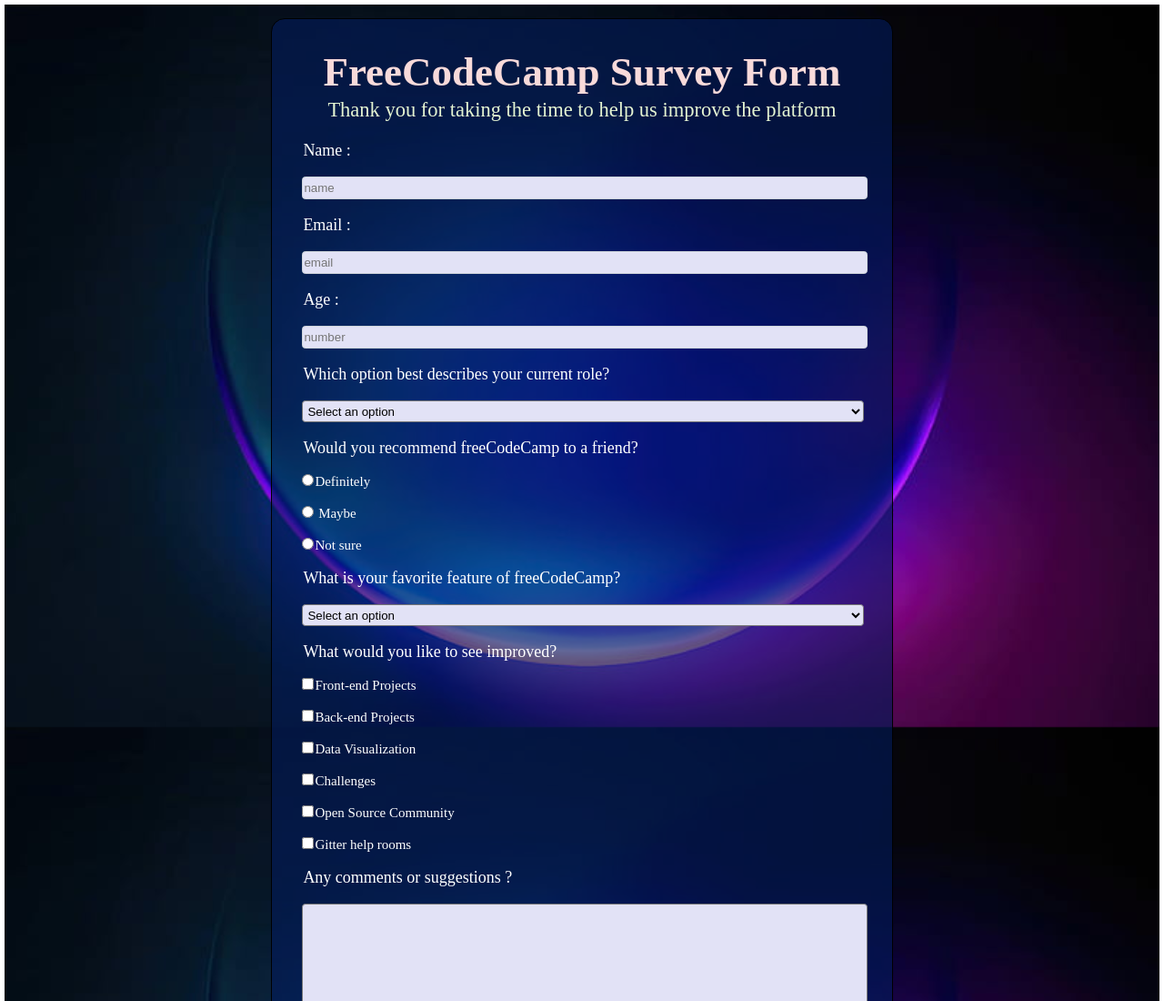
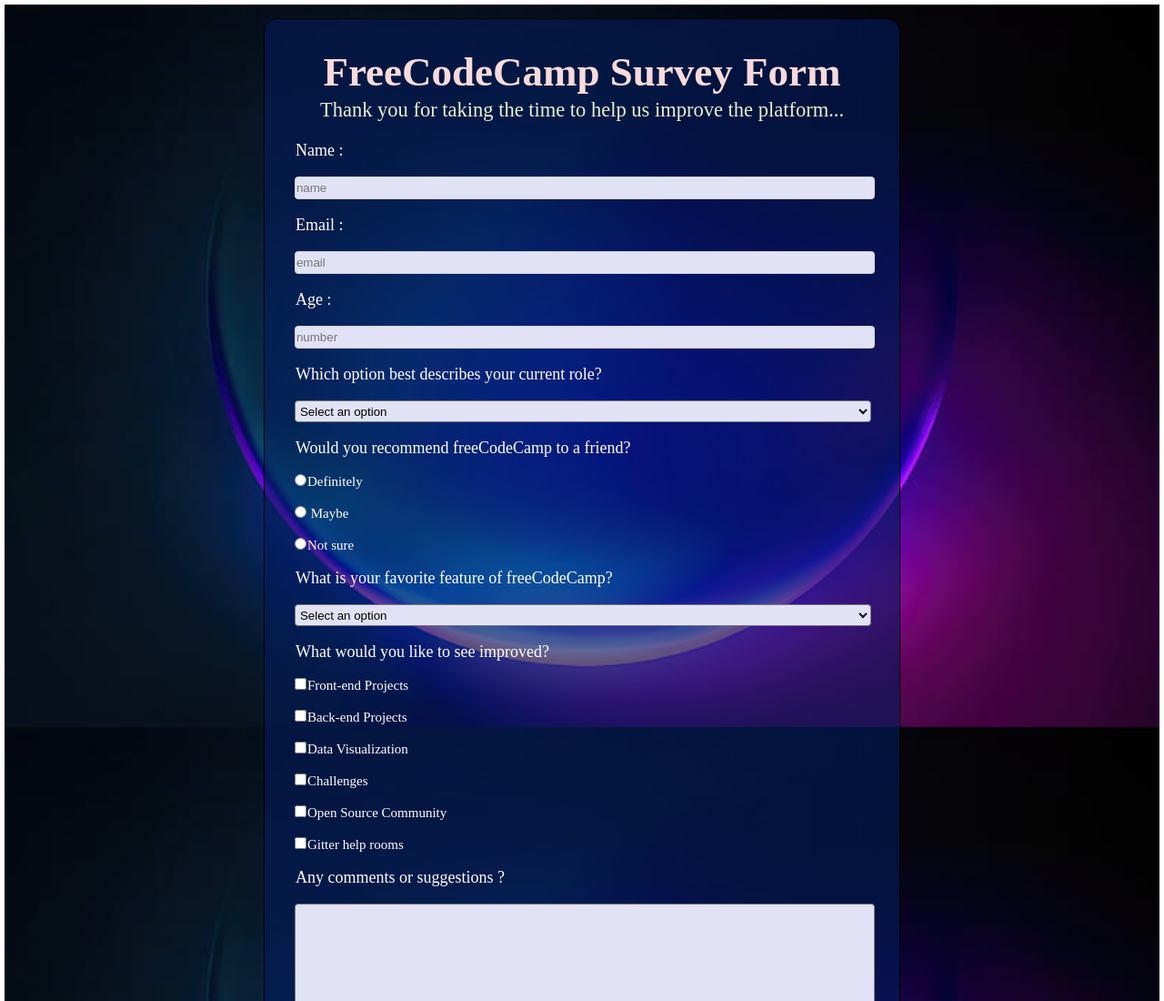
Before and after one commit to Mayanksde/survey-form-practice, a plain HTML site: page index.html in a window 1280 px wide. Shown: the top 1100 px of the page at 91% size. Drawn offline with Linux system fonts and the light colour scheme.

Commit message:
added ... in sentence

```diff
--- a/index.html
+++ b/index.html
@@ -13,7 +13,7 @@
     <div id="sabsebada">
         <div id="complete">
             <h1 id="title">FreeCodeCamp Survey Form</h1>
-            <p id="description">Thank you for taking the time to help us improve the platform</p> <br>
+            <p id="description">Thank you for taking the time to help us improve the platform...</p> <br>
             <form action="" id="survey-form">
                 <label class="smallheading" id="name-label"> Name :</label>
                 <br><br> <input type="text" id="name" placeholder="name" class="formcontrol" required=""> <br> <br>
```
